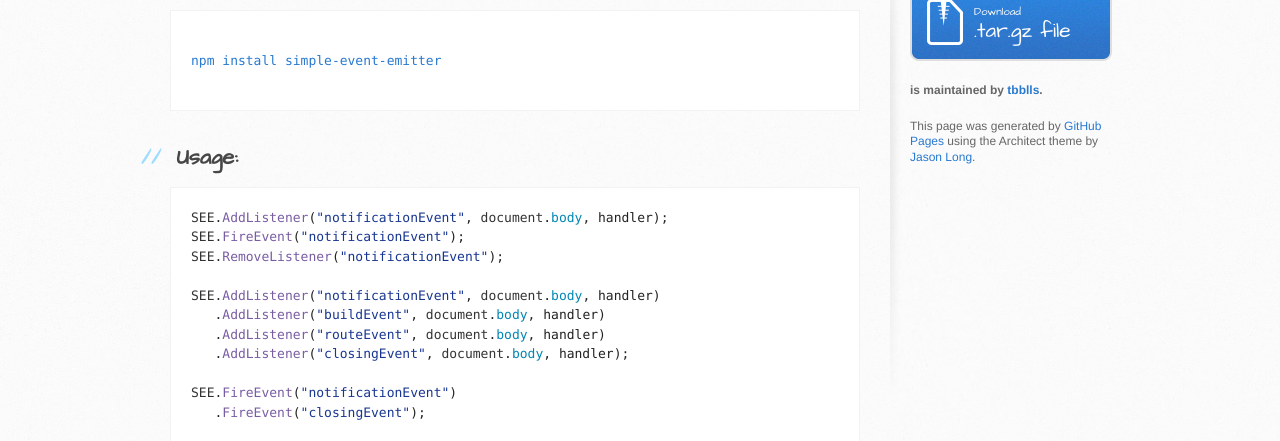
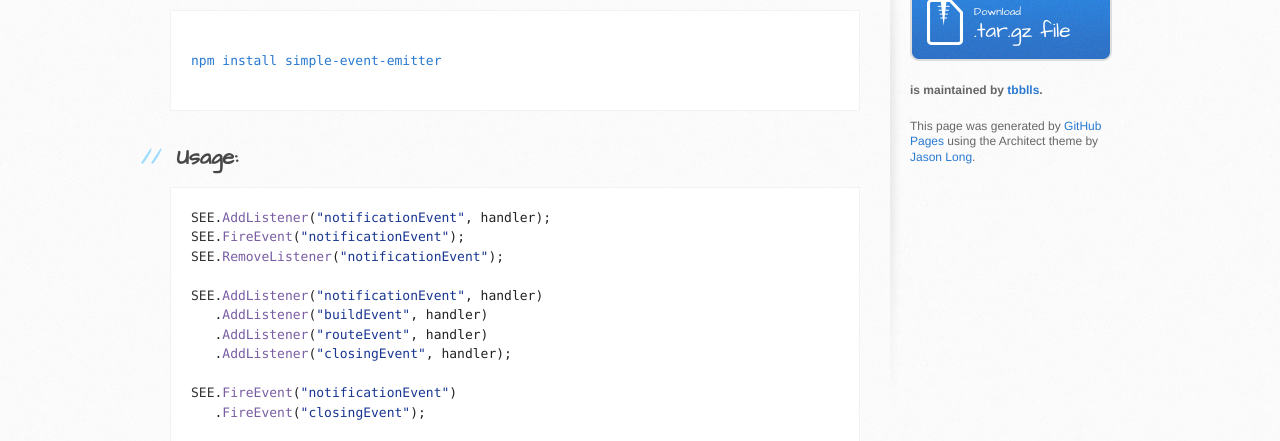
Before and after one commit to tbblls/simple-event-emitter, a plain HTML site: page index.html in a window 1280 px wide. Shown: the part 349-790 px from the top of the page. Drawn offline with Linux system fonts and the light colour scheme.

```diff
--- a/index.html
+++ b/index.html
@@ -43,14 +43,14 @@
 <a id="usage" class="anchor" href="#usage" aria-hidden="true"><span class="octicon octicon-link"></span></a>Usage:</h2>
 
 <div class="highlight highlight-source-js"><pre>
-<span class="pl-smi">SEE</span>.<span class="pl-en">AddListener</span>(<span class="pl-s"><span class="pl-pds">"</span>notificationEvent<span class="pl-pds">"</span></span>, <span class="pl-smi">document</span>.<span class="pl-c1">body</span>, handler);
+<span class="pl-smi">SEE</span>.<span class="pl-en">AddListener</span>(<span class="pl-s"><span class="pl-pds">"</span>notificationEvent<span class="pl-pds">"</span></span>, handler);
 <span class="pl-smi">SEE</span>.<span class="pl-en">FireEvent</span>(<span class="pl-s"><span class="pl-pds">"</span>notificationEvent<span class="pl-pds">"</span></span>);
 <span class="pl-smi">SEE</span>.<span class="pl-en">RemoveListener</span>(<span class="pl-s"><span class="pl-pds">"</span>notificationEvent<span class="pl-pds">"</span></span>);
 
-<span class="pl-smi">SEE</span>.<span class="pl-en">AddListener</span>(<span class="pl-s"><span class="pl-pds">"</span>notificationEvent<span class="pl-pds">"</span></span>, <span class="pl-smi">document</span>.<span class="pl-c1">body</span>, handler)
-   .<span class="pl-en">AddListener</span>(<span class="pl-s"><span class="pl-pds">"</span>buildEvent<span class="pl-pds">"</span></span>, <span class="pl-smi">document</span>.<span class="pl-c1">body</span>, handler)
-   .<span class="pl-en">AddListener</span>(<span class="pl-s"><span class="pl-pds">"</span>routeEvent<span class="pl-pds">"</span></span>, <span class="pl-smi">document</span>.<span class="pl-c1">body</span>, handler)
-   .<span class="pl-en">AddListener</span>(<span class="pl-s"><span class="pl-pds">"</span>closingEvent<span class="pl-pds">"</span></span>, <span class="pl-smi">document</span>.<span class="pl-c1">body</span>, handler);
+<span class="pl-smi">SEE</span>.<span class="pl-en">AddListener</span>(<span class="pl-s"><span class="pl-pds">"</span>notificationEvent<span class="pl-pds">"</span></span>, handler)
+   .<span class="pl-en">AddListener</span>(<span class="pl-s"><span class="pl-pds">"</span>buildEvent<span class="pl-pds">"</span></span>, handler)
+   .<span class="pl-en">AddListener</span>(<span class="pl-s"><span class="pl-pds">"</span>routeEvent<span class="pl-pds">"</span></span>, handler)
+   .<span class="pl-en">AddListener</span>(<span class="pl-s"><span class="pl-pds">"</span>closingEvent<span class="pl-pds">"</span></span>, handler);
 
 <span class="pl-smi">SEE</span>.<span class="pl-en">FireEvent</span>(<span class="pl-s"><span class="pl-pds">"</span>notificationEvent<span class="pl-pds">"</span></span>)
    .<span class="pl-en">FireEvent</span>(<span class="pl-s"><span class="pl-pds">"</span>closingEvent<span class="pl-pds">"</span></span>);
```
Also changed, not shown: params.json (+1 -1 lines).
